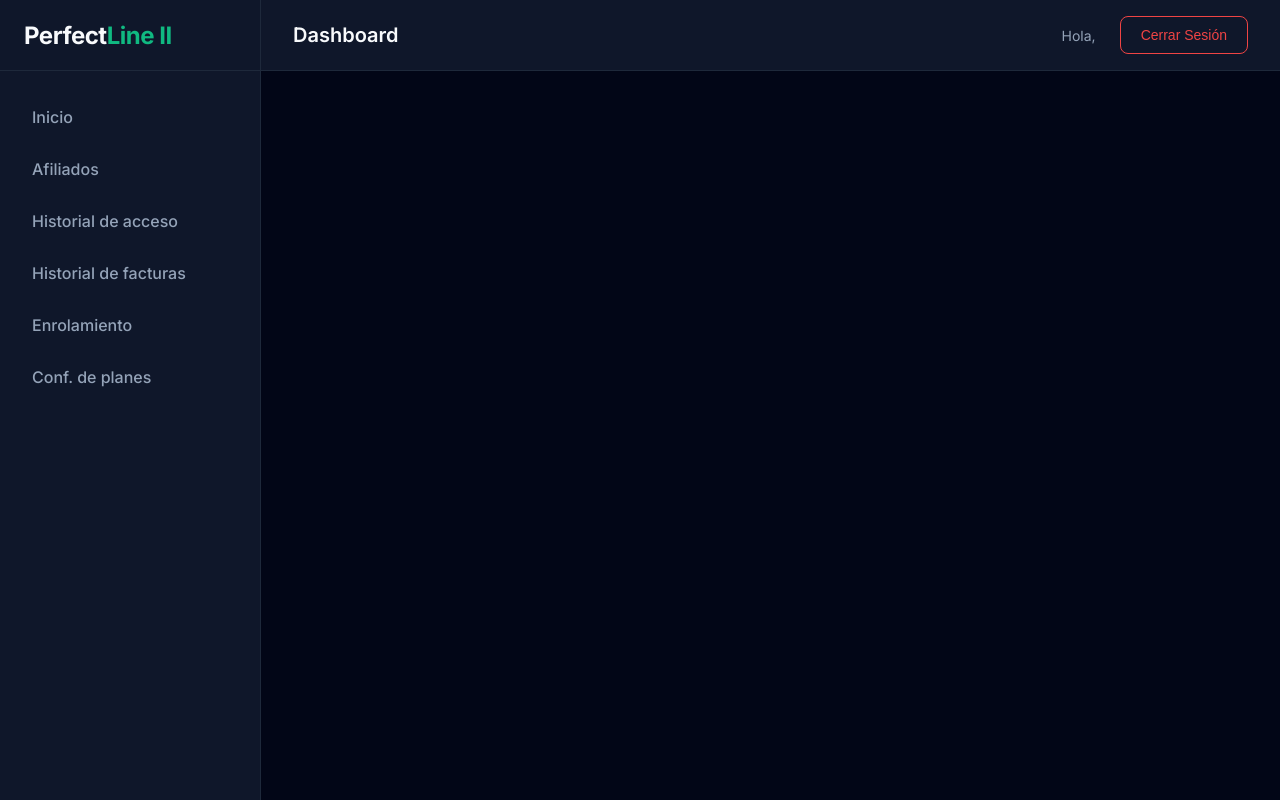
After one commit to For-zenx/gym_system, a Django app: template templates/base.html in a window 1280 px wide. The commit adds this page. Run offline with Django 4.2, Linux system fonts and the light colour scheme; the template is opened without the code that fills it, so the values that code supplies are empty.

Commit message:
ADD dashboard design

```diff
--- /dev/null
+++ b/static/css/base.css
@@ -0,0 +1,211 @@
+/* Import Inter Font */
+@import url('https://fonts.googleapis.com/css2?family=Inter:wght@400;500;600;700&display=swap');
+
+:root {
+    /* Color Palette - Dark Mode */
+    --bg-main: #020617; /* Slate 950 */
+    --bg-surface: #0f172a; /* Slate 900 */
+    --text-main: #f8fafc; /* Slate 50 */
+    --text-muted: #94a3b8; /* Slate 400 */
+    --border-color: #1e293b; /* Slate 800 */
+
+    /* Primary Color (Emerald) */
+    --primary: #10b981; /* Emerald 500 */
+    --primary-hover: #059669; /* Emerald 600 */
+    --primary-light: rgba(16, 185, 129, 0.15); /* Emerald 100 Equivalent for Dark Mode */
+
+    /* Secondary & Semantic */
+    --danger: #ef4444; /* Red 500 */
+    --danger-hover: #dc2626; /* Red 600 */
+    --success: #10b981;
+
+    /* Layout Variables */
+    --sidebar-width: 260px;
+    --navbar-height: 70px;
+
+    /* Shadows */
+    --shadow-sm: 0 1px 2px 0 rgba(0, 0, 0, 0.5);
+    --shadow-md: 0 4px 6px -1px rgba(0, 0, 0, 0.6), 0 2px 4px -1px rgba(0, 0, 0, 0.4);
+    --shadow-lg: 0 10px 15px -3px rgba(0, 0, 0, 0.6), 0 4px 6px -2px rgba(0, 0, 0, 0.5);
+}
+
+body, html {
+    margin: 0;
+    padding: 0;
+    height: 100%;
+    font-family: 'Inter', sans-serif;
+    background-color: var(--bg-main);
+    color: var(--text-main);
+}
+
+/* Typography */
+h1, h2, h3, h4, h5, h6 {
+    margin-top: 0;
+    color: var(--text-main);
+}
+
+/* Button System */
+.btn {
+    display: inline-flex;
+    align-items: center;
+    justify-content: center;
+    padding: 0.625rem 1.25rem;
+    font-size: 0.875rem;
+    font-weight: 500;
+    border-radius: 0.5rem;
+    cursor: pointer;
+    transition: all 0.2s ease;
+    border: 1px solid transparent;
+}
+
+.btn-primary {
+    background-color: var(--primary);
+    color: white;
+}
+.btn-primary:hover {
+    background-color: var(--primary-hover);
+}
+
+.btn-secondary {
+    background-color: var(--bg-surface);
+    color: var(--text-main);
+    border-color: var(--border-color);
+}
+.btn-secondary:hover {
+    background-color: var(--border-color);
+}
+
+.btn-danger {
+    background-color: var(--danger);
+    color: white;
+}
+.btn-danger:hover {
+    background-color: var(--danger-hover);
+}
+
+.btn-danger-outline {
+    background-color: transparent;
+    color: var(--danger);
+    border-color: var(--danger);
+}
+.btn-danger-outline:hover {
+    background-color: rgba(239, 68, 68, 0.1);
+}
+
+/* Card System */
+.card {
+    background-color: var(--bg-surface);
+    border: 1px solid var(--border-color);
+    border-radius: 0.75rem;
+    padding: 1.5rem;
+    box-shadow: var(--shadow-sm);
+}
+
+/* Layout Utilities */
+.app-container {
+    display: flex;
+    height: 100vh;
+    overflow: hidden;
+}
+
+/* Sidebar */
+.sidebar {
+    width: var(--sidebar-width);
+    background-color: var(--bg-surface);
+    border-right: 1px solid var(--border-color);
+    display: flex;
+    flex-direction: column;
+    z-index: 10;
+}
+
+.sidebar-brand {
+    height: var(--navbar-height);
+    display: flex;
+    align-items: center;
+    padding: 0 1.5rem;
+    border-bottom: 1px solid var(--border-color);
+}
+.sidebar-brand h2 {
+    margin: 0;
+    font-size: 1.5rem;
+    font-weight: 700;
+    letter-spacing: -0.5px;
+}
+.sidebar-brand span {
+    color: var(--primary);
+}
+
+.sidebar-nav {
+    flex: 1;
+    padding: 1.5rem 1rem;
+    overflow-y: auto;
+}
+
+.nav-item {
+    display: flex;
+    align-items: center;
+    padding: 0.75rem 1rem;
+    color: var(--text-muted);
+    text-decoration: none;
+    font-weight: 500;
+    border-radius: 0.5rem;
+    margin-bottom: 0.5rem;
+    transition: all 0.2s ease;
+}
+
+.nav-item:hover {
+    background-color: rgba(255, 255, 255, 0.05);
+    color: var(--text-main);
+}
+
+.nav-item.active {
+    background-color: var(--primary-light);
+    color: var(--primary);
+}
+
+/* Main Content Area */
+.main-wrapper {
+    flex: 1;
+    display: flex;
+    flex-direction: column;
+    overflow: hidden;
+}
+
+/* Navbar */
+.navbar {
+    height: var(--navbar-height);
+    background-color: var(--bg-surface);
+    border-bottom: 1px solid var(--border-color);
+    display: flex;
+    align-items: center;
+    justify-content: space-between;
+    padding: 0 2rem;
+    z-index: 10;
+}
+
+.navbar-title h3 {
+    margin: 0;
+    font-size: 1.25rem;
+    font-weight: 600;
+}
+
+.navbar-user {
+    display: flex;
+    align-items: center;
+    gap: 1.5rem;
+}
+
+.user-greeting {
+    font-size: 0.875rem;
+    color: var(--text-muted);
+}
+.user-greeting strong {
+    color: var(--text-main);
+}
+
+/* Content Area */
+.content-area {
+    flex: 1;
+    padding: 2rem;
+    overflow-y: auto;
+}
--- /dev/null
+++ b/templates/base.html
@@ -0,0 +1,53 @@
+{% load static %}
+<!DOCTYPE html>
+<html lang="es">
+<head>
+    <meta charset="UTF-8">
+    <meta name="viewport" content="width=device-width, initial-scale=1.0">
+    <title>{% block title %}PerfectLine{% endblock %}</title>
+    <link rel="stylesheet" href="{% static 'css/base.css' %}">
+    {% block extra_css %}{% endblock %}
+</head>
+<body>
+    <div class="app-container">
+        <!-- Sidebar -->
+        <aside class="sidebar">
+            <div class="sidebar-brand">
+                <h2>Perfect<span>Line II</span></h2>
+            </div>
+            <nav class="sidebar-nav">
+                <a href="{% url 'dashboard' %}" class="nav-item {% if request.resolver_match.url_name == 'dashboard' %}active{% endif %}">Inicio</a>
+                <a href="#" class="nav-item">Afiliados</a>
+                <a href="#" class="nav-item">Historial de acceso</a>
+                <a href="#" class="nav-item">Historial de facturas</a>
+                <a href="#" class="nav-item">Enrolamiento</a>
+                <a href="#" class="nav-item">Conf. de planes</a>
+            </nav>
+        </aside>
+
+        <!-- Main Wrapper -->
+        <div class="main-wrapper">
+            <!-- Navbar -->
+            <header class="navbar">
+                <div class="navbar-title">
+                    <h3>{% block page_title %}Dashboard{% endblock %}</h3>
+                </div>
+                <div class="navbar-user">
+                    <span class="user-greeting">Hola, <strong>{{ user.username }}</strong></span>
+                    <form action="{% url 'logout' %}?next=/login/" method="post" style="margin: 0;">
+                        {% csrf_token %}
+                        <button type="submit" class="btn btn-danger-outline">Cerrar Sesión</button>
+                    </form>
+                </div>
+            </header>
+
+            <!-- Content Area -->
+            <main class="content-area">
+                {% block content %}
+                {% endblock %}
+            </main>
+        </div>
+    </div>
+    {% block extra_js %}{% endblock %}
+</body>
+</html>
--- a/templates/registration/login.html
+++ b/templates/registration/login.html
@@ -4,7 +4,7 @@
 <head>
     <meta charset="UTF-8">
     <meta name="viewport" content="width=device-width, initial-scale=1.0">
-    <title>Login - PerfectLine II</title>
+    <title>Login - PerfectLine</title>
     <link rel="stylesheet" href="{% static 'css/login.css' %}">
 </head>
 <body>
@@ -13,7 +13,7 @@
             <div class="login-box">
                 <div class="logo-area">
                     <h1>Perfect<span>Line II</span></h1>
-                    <p style="color: #9ca3af; font-size: 0.875rem; margin-top: 0.5rem;">Ingresa tus credenciales maestras.</p>
+                    <p style="color: #9ca3af; font-size: 0.875rem; margin-top: 0.5rem;">Ingresa tus credenciales.</p>
                 </div>
 
                 {% if form.errors %}
@@ -34,7 +34,7 @@
                         <input type="password" name="password" id="id_password" required placeholder="Ej. 123456">
                     </div>
 
-                    <button type="submit" class="btn-submit">Ingresar al Sistema</button>
+                    <button type="submit" class="btn-submit">Ingresar</button>
                     <input type="hidden" name="next" value="{{ next }}">
                 </form>
             </div>
```
Also changed, not shown: static/css/dashboard.css (deleted, +0 -67 lines), templates/dashboard.html (+12 -19 lines).
